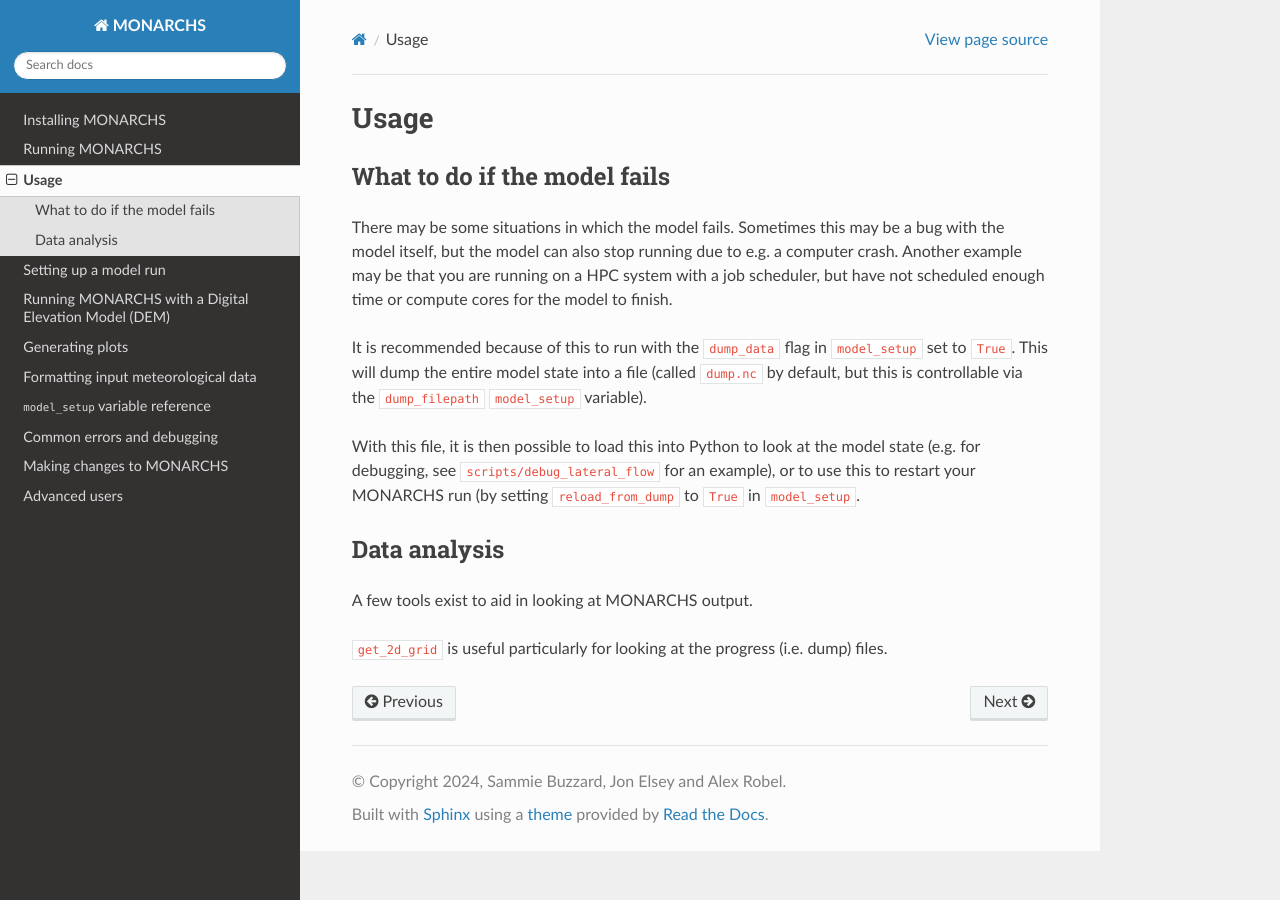
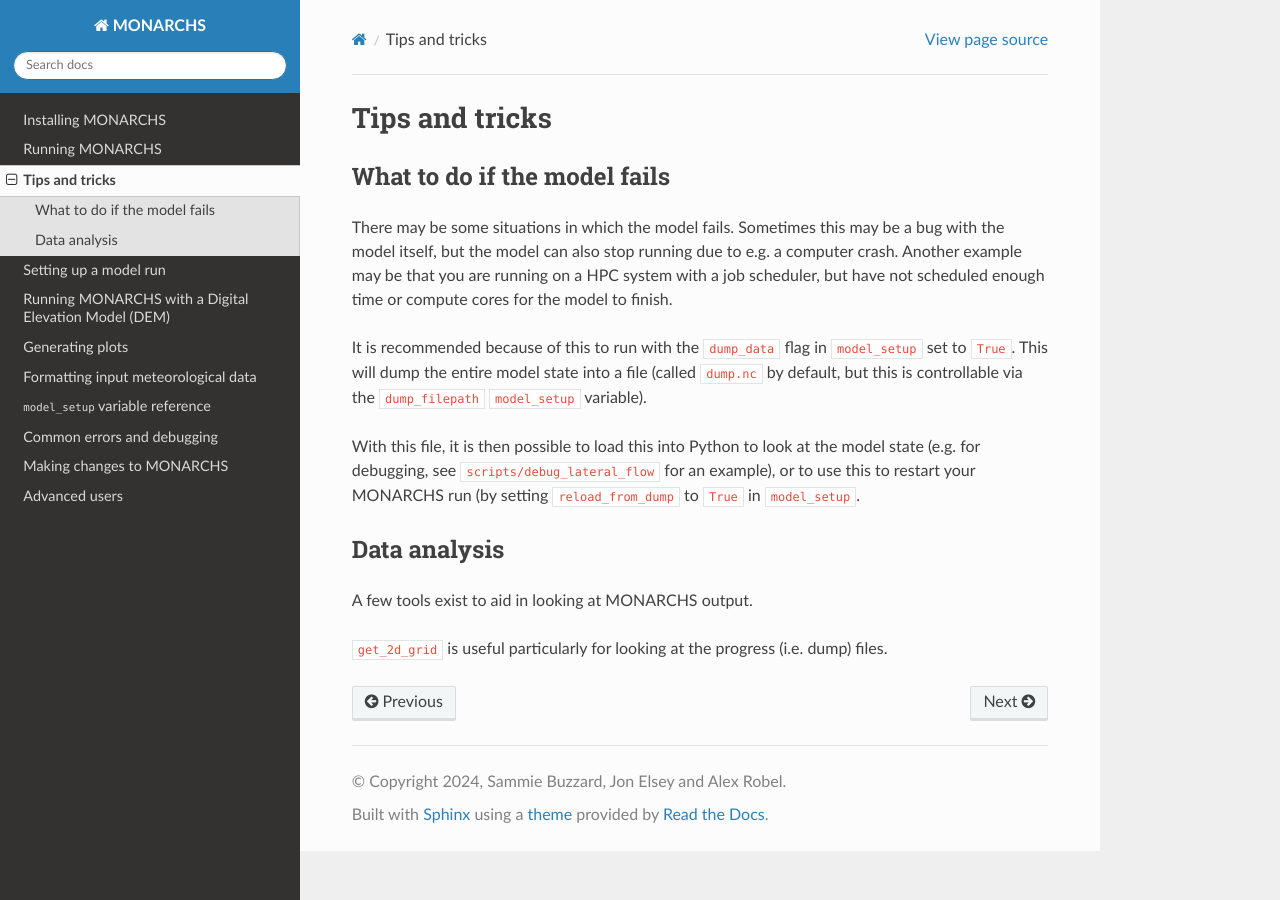
Before and after one commit to monarchs-ice/monarchs, a Sphinx documentation site: the page built from docs/source/usage.rst, in a window 1280 px wide. Built offline with Sphinx 7.4.7 and the Read the Docs theme 3.1.0, drawn with Linux system fonts in a browser that asks for light colours; pages that are not in the unit, such as notebooks, are missing from menus.

Commit message:
Tidied up a few bits of documentation based on IW feedback

```diff
--- a/docs/source/usage.rst
+++ b/docs/source/usage.rst
@@ -1,9 +1,8 @@
-
-Usage
-************
+Tips and tricks
+===============
 
 What to do if the model fails
-=============================
+-----------------------------
 There may be some situations in which the model fails. Sometimes this
 may be a bug with the model itself, but the model can also stop running due to e.g. a computer crash.
 Another example may be that you are running on a HPC system with a job scheduler, but have not scheduled enough time
@@ -18,7 +17,7 @@ see ``scripts/debug_lateral_flow`` for an example), or to use this to restart yo
 (by setting ``reload_from_dump`` to ``True`` in ``model_setup``.
 
 Data analysis
-=============
+-------------
 A few tools exist to aid in looking at MONARCHS output.
 
 ``get_2d_grid`` is useful particularly for looking at the progress (i.e. dump) files.
```
Also changed, not shown: docs/source/quickstart.rst (+6 -6 lines).
